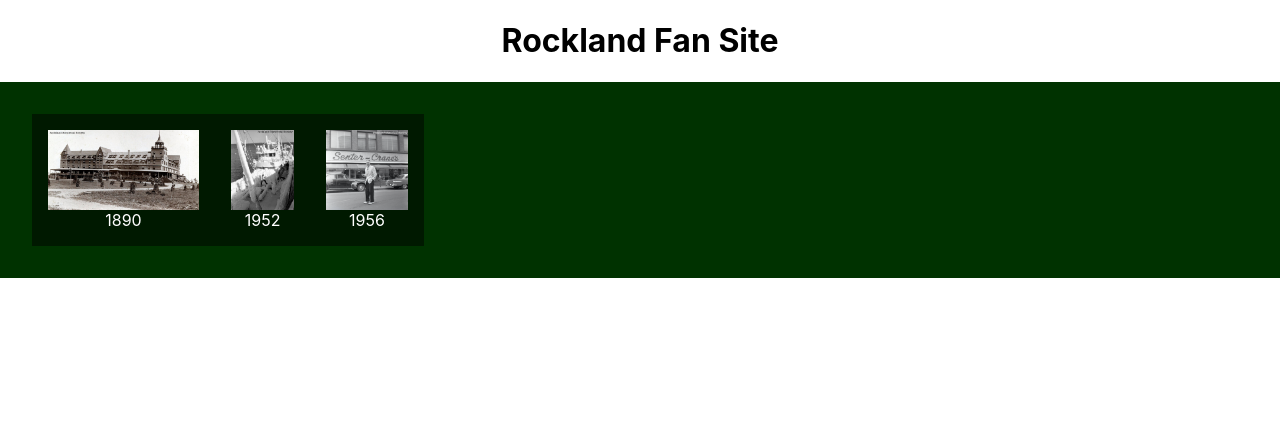
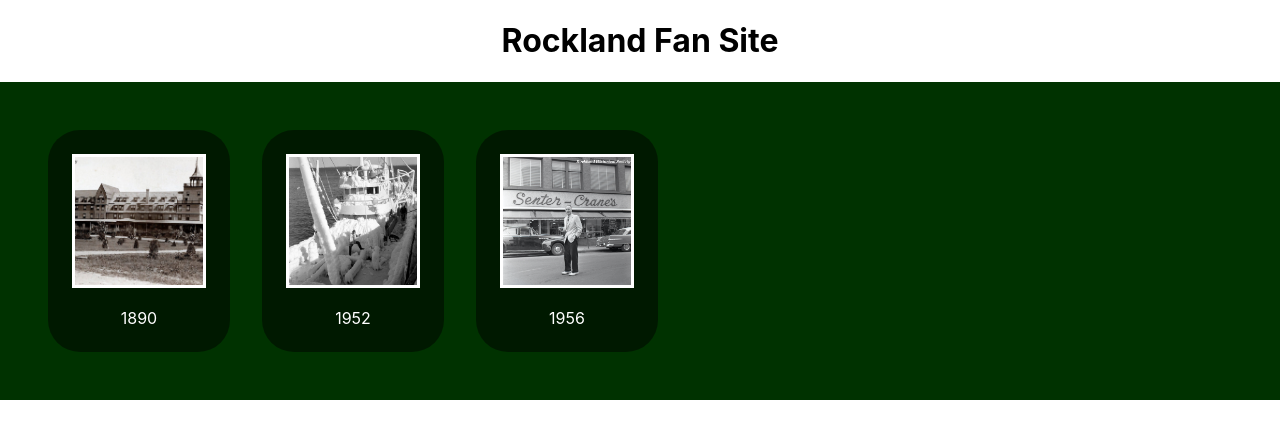
Before and after one commit to mpaulweeks/rockland, a React (Create React App) app: page / in a window 1280 px wide. Shown: the top 438 px of the page. Built offline with nearby package versions, Linux system fonts and the light colour scheme.

Commit message:
convert preview to background/cover, improve styles

```diff
--- a/src/gallery/PhotoFocus.css
+++ b/src/gallery/PhotoFocus.css
@@ -4,7 +4,8 @@
   height: 100%;
   top: 0;
   left: 0;
-  background: rgba(0,0,0,0.5);
+  background: rgba(0,0,0,0.8);
+  color: white;
 
   display: flex;
   flex-direction: column;
@@ -12,7 +13,7 @@
   align-items: center;
 }
 
-.PhotoImage {
+.PhotoFocusImage {
   height: 70vh;
   width: 100%;
 
@@ -21,7 +22,7 @@
   background-size: contain;
 }
 
-.PhotoDate {
+.PhotoFocusDate {
   height: 10vh;
   font-size: 20px;
 
@@ -30,7 +31,7 @@
   justify-content: center;
   align-items: center;
 }
-.PhotoDescription {
+.PhotoFocusDescription {
   height: 10vh;
   font-size: 16px;
 
--- a/src/gallery/PhotoFocus.tsx
+++ b/src/gallery/PhotoFocus.tsx
@@ -11,13 +11,13 @@ export function PhotoFocus(props: PhotoFocusProps) {
   return (
     <div className="PhotoFocus" onClick={props.onExit}>
       <div
-        className="PhotoImage"
+        className="PhotoFocusImage"
         style={{backgroundImage: `url(${hiRes})`}}
       >
         &nbsp;
       </div>
-      <div className="PhotoDate">{props.photo.date}</div>
-      <div className="PhotoDescription">{props.photo.description}</div>
+      <div className="PhotoFocusDate">{props.photo.date}</div>
+      <div className="PhotoFocusDescription">{props.photo.description}</div>
     </div>
   )
 }
--- a/src/gallery/PhotoPreview.css
+++ b/src/gallery/PhotoPreview.css
@@ -1,6 +1,9 @@
 .PhotoPreview {
-  padding: 1em;
+  padding: 1.5em;
+  margin: 1em;
   background-color: rgba(0,0,0,0.5);
+  border-radius: 2em;
+  cursor: pointer;
 
   display: flex;
   flex-direction: column;
@@ -8,11 +11,17 @@
   align-items: center;
 }
 
-.PhotoPreview img {
-  height: 5em;
-  width: auto;
+.PhotoPreviewImage {
+  height: 8em;
+  width: 8em;
+
+  background-position: center;
+  background-repeat: no-repeat;
+  background-size: cover;
+
+  border: 0.2em solid white;
 }
 
-.PhotoPreview section {
+.PhotoPreviewDate {
   color: white;
 }
--- a/src/gallery/PhotoPreview.tsx
+++ b/src/gallery/PhotoPreview.tsx
@@ -11,8 +11,14 @@ export function PhotoPreview(props: PhotoPreviewProps) {
   const hiRes = `images/${props.photo.image}`;
   return (
     <div className="PhotoPreview" onClick={() => props.focusPhoto(props.photo)}>
-      <img src={hiRes} />
-      <section>{props.photo.date}</section>
+      <div
+        className="PhotoPreviewImage"
+        style={{backgroundImage: `url(${hiRes})`}}
+      >
+        &nbsp;
+      </div>
+      <br/>
+      <div className="PhotoPreviewDate">{props.photo.date}</div>
     </div>
   )
 }
```
